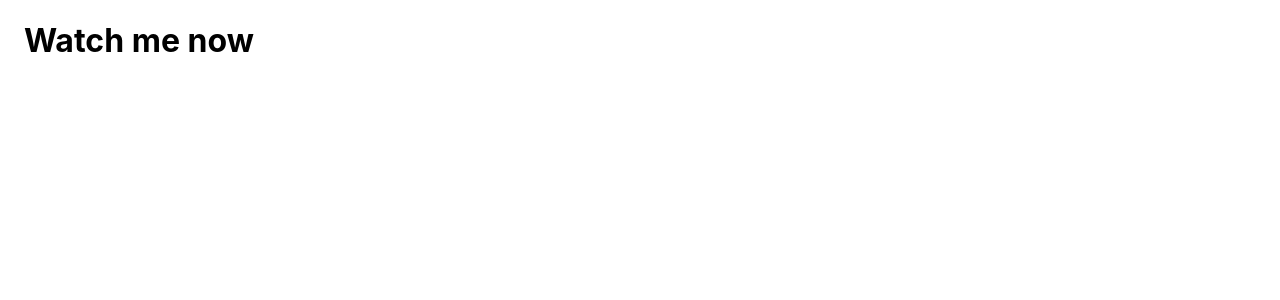
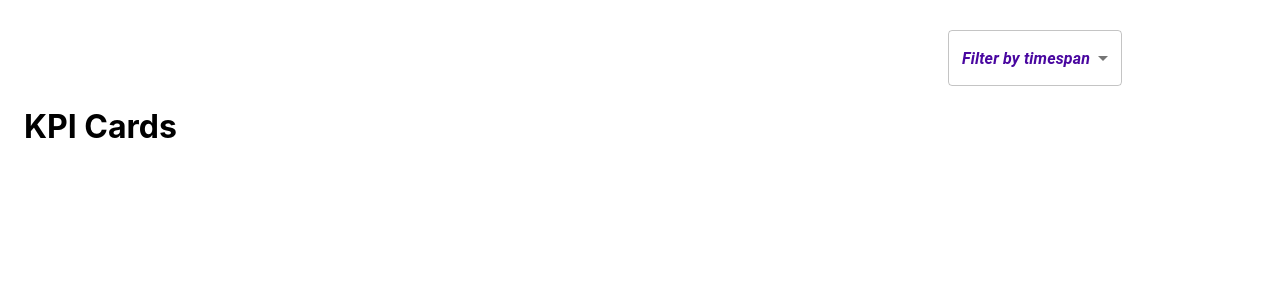
Before and after one commit to mawavial/kpi-dashboard-deploy, a Next.js app: page /dashboard in a window 1280 px wide. Shown: the top 300 px of the page. Built offline with nearby package versions, Linux system fonts and the light colour scheme.

Commit message:
improves filter component; Adds theme provider on _app; Create constans and interfaces;

```diff
--- /dev/null
+++ b/components/filter.tsx
@@ -0,0 +1,77 @@
+import FormControl from "@material-ui/core/FormControl";
+import FormHelperText from "@material-ui/core/FormHelperText";
+import Grid from "@material-ui/core/Grid";
+import MenuItem from "@material-ui/core/MenuItem";
+import Select from "@material-ui/core/Select";
+import { createStyles, makeStyles, Theme } from '@material-ui/core/styles';
+import React, { useEffect, useState } from "react"
+import filterConstant from "../constants/filterConstant";
+import { ITimespan } from "../interfaces/ITimespan";
+import TextFieldTitle from "../utils/TextFieldTitle";
+
+
+const useStyles = makeStyles((theme: Theme) => {
+  createStyles({
+    select: {
+      '& .MuiInputBase-input ': {
+        border: '2px solid #4907a0'
+      }
+    }
+  })
+});
+
+
+const Filter = () => {
+
+const [filterModel, setFilterModel] = useState('');
+
+useEffect(() => {
+//call API
+//set response reducer
+
+},[filterModel])
+
+  return (
+    <Grid
+      container
+      item
+      xs={12}
+      sm={12}
+      md={12}
+      lg={12}
+      xl={12}
+      justify='flex-start'
+      alignItems='flex-start'
+      direction='row'
+    >
+      <Grid item xs={9} sm={9} md={9} lg={9} xl={9} />
+      <Grid item xs={3} sm={3} md={3} lg={3} xl={3}>
+          <Select
+            variant='outlined'
+            displayEmpty
+            value={filterModel}
+            onChange={(event:any) => {
+              let value = event.target.value.toString();
+              if( value === 'None')
+                value = ''
+              setFilterModel(value)
+            }}
+          >
+            <MenuItem disabled key='empty' value=''>
+              <em style={{ color: '#4907a0', fontSize: 16, fontWeight: 'bold' }}>Filter by timespan</em>
+            </MenuItem>
+            <MenuItem key='none' value='None'>
+              <em style={{ color: '#4907a0', fontSize: 16, fontWeight: 'bold' }}>None</em>
+            </MenuItem>
+            {filterConstant?.map((state: ITimespan, index: number) => (
+              <MenuItem key={index} value={state.text}>
+                <em style={{ textTransform: 'capitalize', color: '#4907a0', fontSize: 16 }}>{state.text}</em>
+              </MenuItem>
+            ))}
+          </Select>
+      </Grid>
+    </Grid>
+  );
+}
+
+export default Filter;
--- /dev/null
+++ b/components/kpiCards.tsx
@@ -0,0 +1,7 @@
+import React from "react"
+
+const KpiCards = () => {
+    return (<h1>KPI Cards</h1>)
+}
+
+export default KpiCards;
--- /dev/null
+++ b/constants/filterConstant.ts
@@ -0,0 +1,14 @@
+import { ITimespan } from "../interfaces/ITimespan";
+
+const filterConstant: ITimespan[] = [
+    {time_unit: 'WEEK',time_unit_count: 1, text: 'this week'},
+    {time_unit: 'WEEK',time_unit_count: 2, text: 'last week'},
+    {time_unit: 'MONTH',time_unit_count: 1, text: 'this month'},
+    {time_unit: 'MONTH',time_unit_count: 2, text: 'last month'},
+    {time_unit: 'QUARTER',time_unit_count: 1, text: 'this quarter'},
+    {time_unit: 'QUARTER',time_unit_count: 2, text: 'last quarter'},
+    {time_unit: 'YEAR',time_unit_count: 1, text: 'this year'},
+    {time_unit: 'YEAR',time_unit_count: 2, text: 'last year'}
+];
+
+export default filterConstant;
--- /dev/null
+++ b/data/filter.json
@@ -0,0 +1,4 @@
+{
+    "time_unit": "MONTH", // or "WEEK", "QUARTER", "YEAR"
+    "time_unit_count": 1 // 1 time_unit back
+}
--- /dev/null
+++ b/interfaces/IPeriod.ts
@@ -0,0 +1,4 @@
+export interface IPeriod {
+    current_period: number;
+    last_period: number;
+}
--- /dev/null
+++ b/interfaces/ITimespan.ts
@@ -0,0 +1,5 @@
+export interface ITimespan{
+    time_unit: string;
+    time_unit_count: number;
+    text: string;
+}
--- a/pages/_app.tsx
+++ b/pages/_app.tsx
@@ -1,7 +1,13 @@
 import '../styles/globals.css'
 import type { AppProps } from 'next/app'
+import { ThemeProvider } from '@material-ui/core/styles';
+import theme from '../utils/theme';
 
 function MyApp({ Component, pageProps }: AppProps) {
-  return <Component {...pageProps} />
+  return (
+  <ThemeProvider theme={theme}>
+    <Component {...pageProps} />
+  </ThemeProvider>
+  );
 }
 export default MyApp
--- a/pages/dashboard.tsx
+++ b/pages/dashboard.tsx
@@ -1,12 +1,15 @@
-import Container from "@material-ui/core/Container";
-import Grid from "@material-ui/core/Grid";
+import Container from "@material-ui/core/Container"
+import Grid from "@material-ui/core/Grid"
 import React from "react"
 import homeStyle from '../styles/Home.module.css'
+import Filter from '../components/filter'
+import KpiCards from "../components/kpiCards"
 
 const Dashboard = () => {
     return (
-        <Container className={homeStyle.container} style={{ }}>
+        <Container className={homeStyle.container} style={{}}>
             <Grid
+                container
                 item
                 xs={12}
                 sm={12}
@@ -16,9 +19,24 @@ const Dashboard = () => {
                 justify='flex-start'
                 alignItems='flex-start'
                 direction='row'
-                style={{  }}
+                style={{marginTop: 30}}
             >
-                <h1>Watch me now</h1>
+                <Grid item
+                    xs={12}
+                    sm={12}
+                    md={12}
+                    lg={12}
+                    xl={12}>
+                    <Filter />
+                </Grid>
+                <Grid item
+                    xs={12}
+                    sm={12}
+                    md={12}
+                    lg={12}
+                    xl={12}>
+                    <KpiCards />
+                </Grid>
             </Grid>
         </Container>
     )
--- /dev/null
+++ b/utils/TextFieldTitle.tsx
@@ -0,0 +1,34 @@
+import Typography from '@material-ui/core/Typography/Typography';
+import React from 'react';
+
+interface ITitle {
+  title: string;
+  color: string;
+  obligatory: boolean;
+  style?: string;
+}
+
+const TextFieldTitle = (props: ITitle) => {
+  const Obligatory = () => {
+    if (props.obligatory) {
+      return <span style={{ color: '#E53E3E' }}>*</span>;
+    }
+    return <></>;
+  };
+
+  return (
+    <Typography
+      style={{
+        marginLeft: '5px',
+        fontFamily: 'SF Pro Display, sans-serif',
+        fontSize: '18px',
+        fontWeight: 'bold',
+        color: `${props.color}`
+      }}
+    >
+      {props.title} <Obligatory />
+    </Typography>
+  );
+};
+
+export default TextFieldTitle;
--- /dev/null
+++ b/utils/theme.tsx
@@ -0,0 +1,19 @@
+import { createMuiTheme }  from '@material-ui/core/styles';
+import { red } from '@material-ui/core/colors';
+
+// Create a theme instance.
+const theme = createMuiTheme({
+  palette: {
+    primary: {
+      main: '#556cd6',
+    },
+    secondary: {
+      main: '#19857b',
+    },
+    error: {
+      main: red.A400,
+    },
+  },
+});
+
+export default theme;
```
Also changed, not shown: data/kpiResponse.json (added, +17 -0 lines), interfaces/IKpi.ts (added, +7 -0 lines), public/images/report.png (renamed from public/assets/report.png).
